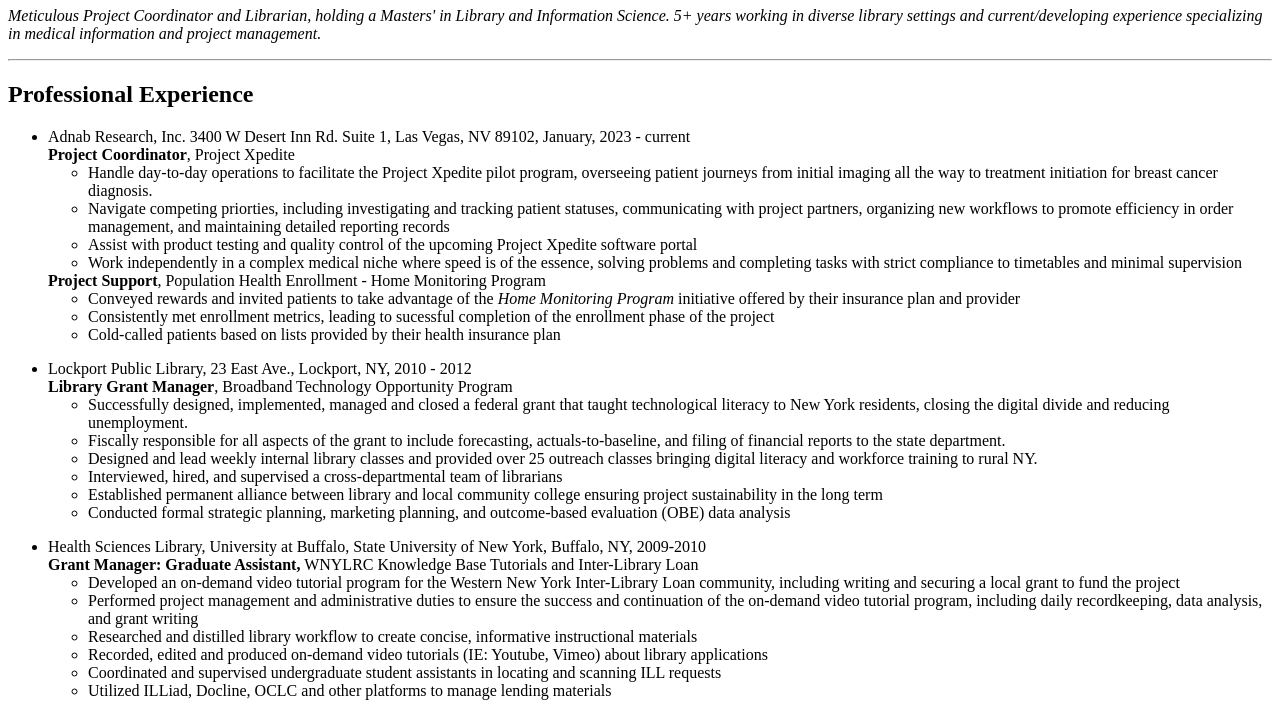
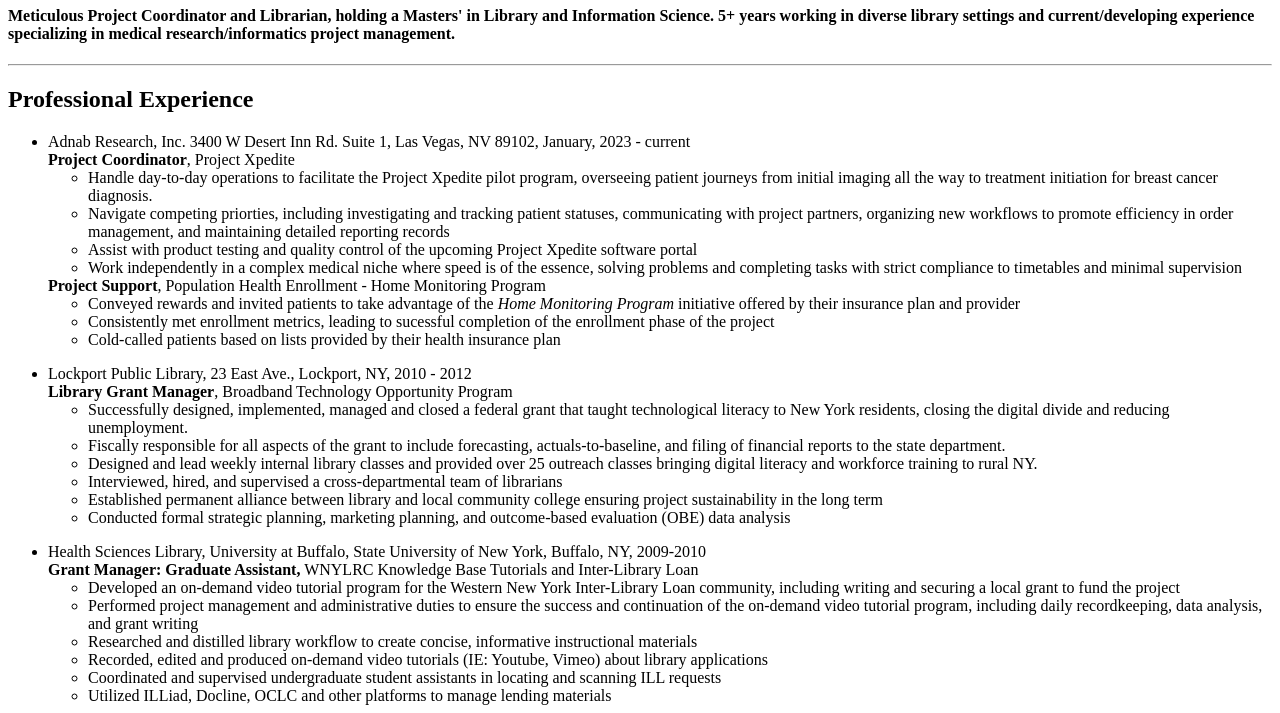
Before and after one commit to jaclynmclaughlin/html-capstone-project, a plain HTML site: page index.html in a window 1280 px wide. Shown: the part 73-786 px from the top of the page. Drawn offline with Linux system fonts and the light colour scheme.

Commit message:
small edit

```diff
--- a/index.html
+++ b/index.html
@@ -9,9 +9,9 @@
 
 <body>
     <h1>Jaclyn A. McLaughlin, MLS</h1>
-    <p><em>Meticulous Project Coordinator and Librarian, holding a Masters' in Library and Information Science.
+    <h4>Meticulous Project Coordinator and Librarian, holding a Masters' in Library and Information Science.
         5+ years working in diverse library settings and current/developing experience specializing in medical
-        information and project management.</em></p>
+        research/informatics project management.</h4>
 
     <hr />
 
@@ -131,8 +131,7 @@
 
     <h3><a href="./public/contact.html">Contact Me</a> | <a href="./public/about.html">More About Me</a></h3>
 
-    <footer>&#169; 2023 - Jaclyn McLaughlin</footer>
-
+    <footer>&#169; 2023 - Jaclyn McLaughlin. All Rights Reserved.</footer>
 
 </body>
 </html>
```
